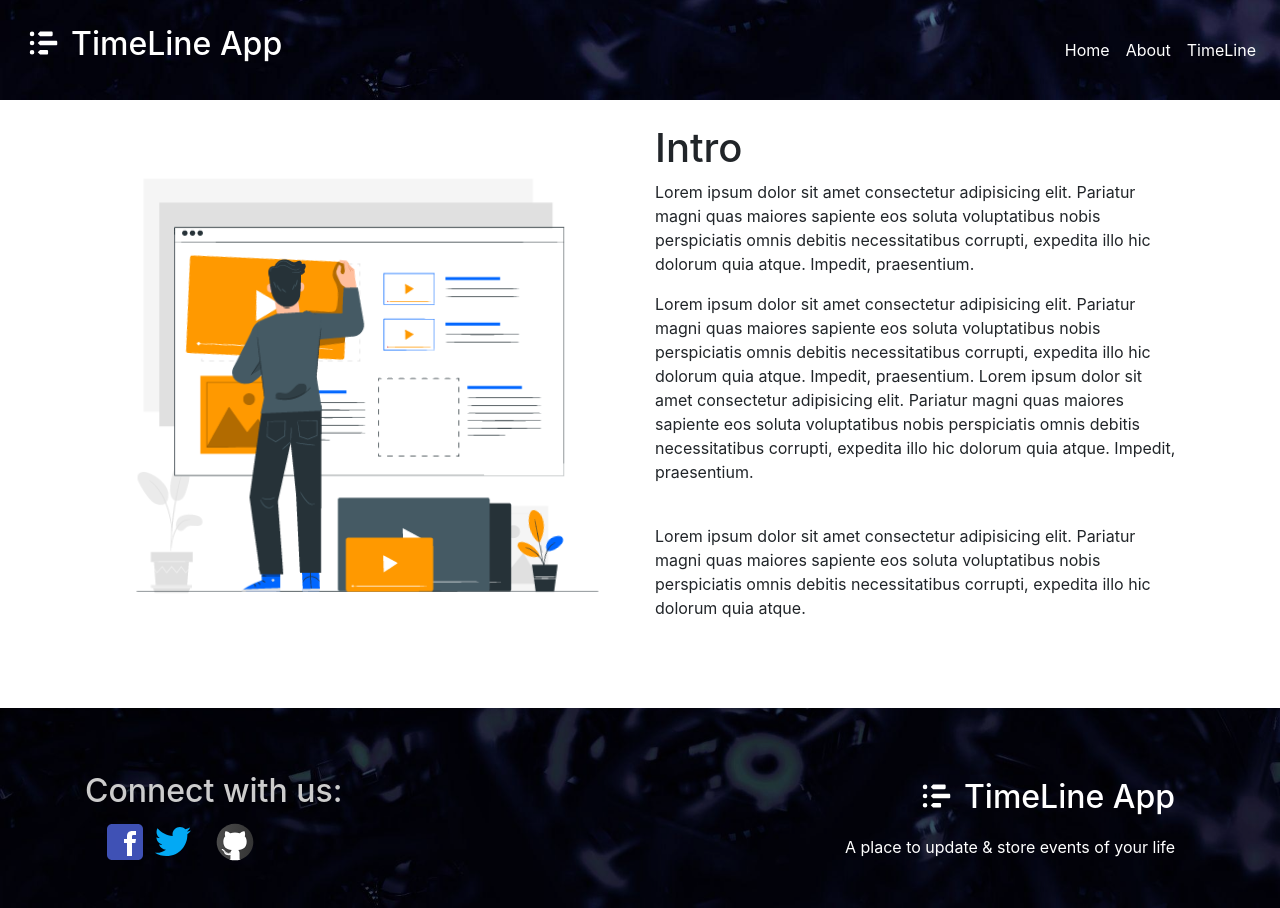
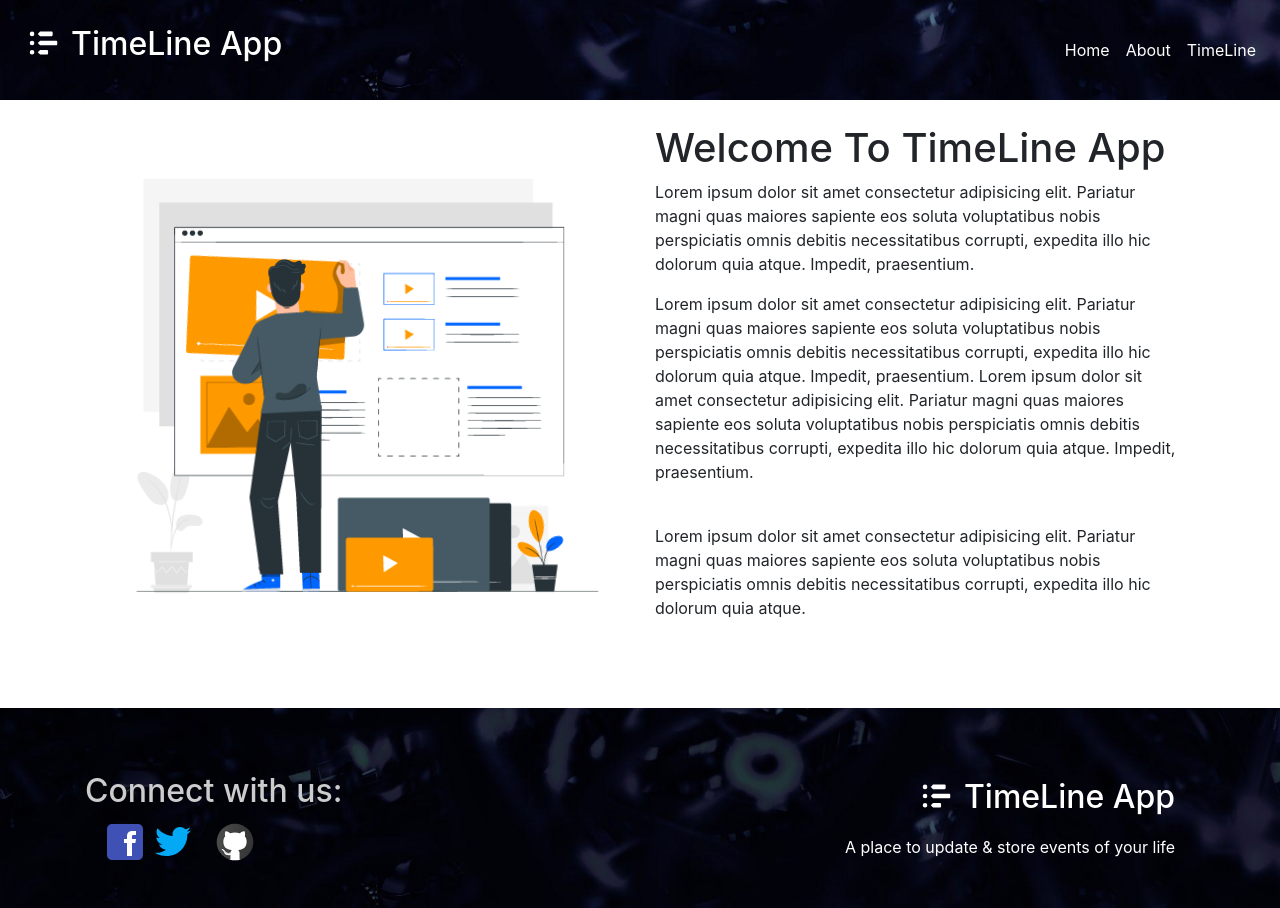
Before and after one commit to Rx8boi/TimeLine, a React (Create React App) app: page /Intro in a window 1280 px wide. Built offline with nearby package versions, Linux system fonts and the light colour scheme; some icons are missing.

Commit message:
changed intro

```diff
--- a/src/components/Intro.js
+++ b/src/components/Intro.js
@@ -14,7 +14,7 @@ const Intro = () => {
             <Thinker />
           </Col>
           <Col>
-            <h1>Intro</h1>
+            <h1>Welcome To TimeLine App</h1>
             <p>
               Lorem ipsum dolor sit amet consectetur adipisicing elit. Pariatur
               magni quas maiores sapiente eos soluta voluptatibus nobis
```
